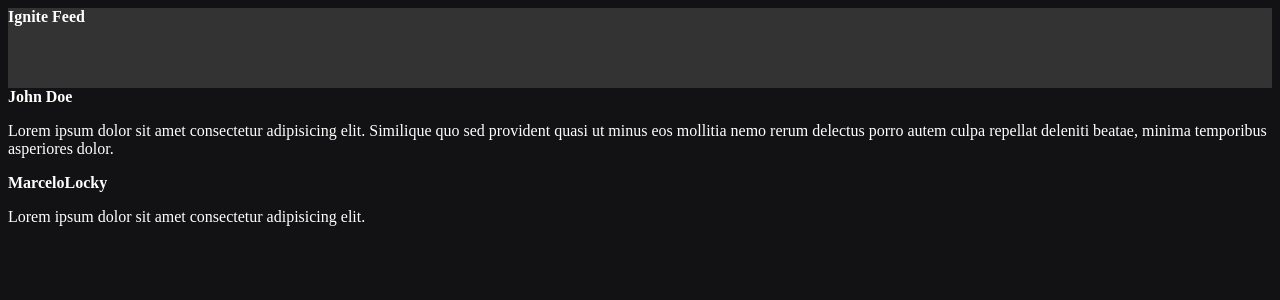
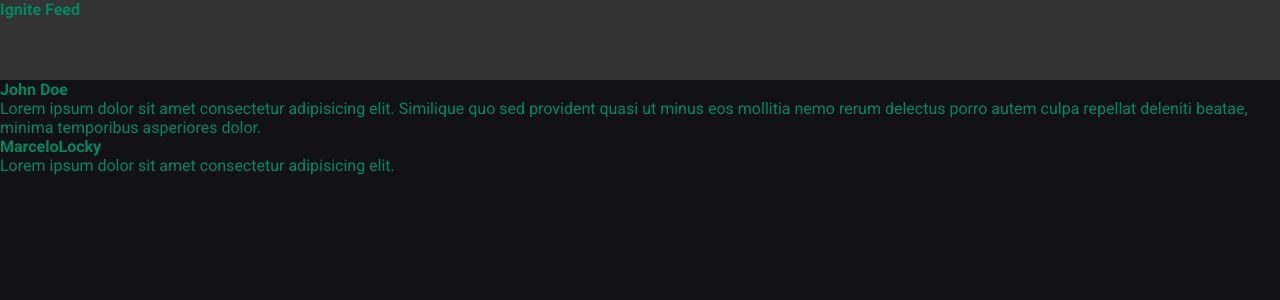
Before and after one commit to YasminFerrariDias/fundamentos-react, a React (Vite) app: page / in a window 1280 px wide. Shown: the top 300 px of the page. Built offline with nearby package versions, Linux system fonts and the light colour scheme.

Commit message:
Criando o global.css

```diff
--- a/index.html
+++ b/index.html
@@ -2,8 +2,16 @@
 <html lang="en">
   <head>
     <meta charset="UTF-8" />
-    <link rel="icon" type="image/svg+xml" href="/favicon.svg" />
+    <link rel="preconnect" href="https://fonts.googleapis.com" />
+    <link rel="preconnect" href="https://fonts.gstatic.com" crossorigin />
+
+    <link rel="icon" type="image/svg+xml" href="/src/favicon.svg" />
     <meta name="viewport" content="width=device-width, initial-scale=1.0" />
+
+    <link
+      href="https://fonts.googleapis.com/css2?family=Roboto:wght@400;700&display=swap"
+      rel="stylesheet"
+    />
     <title>01-fundamentos-react.js</title>
   </head>
   <body>
--- a/src/App.jsx
+++ b/src/App.jsx
@@ -1,6 +1,6 @@
 import { Header } from './components/Header'
 import { Post } from './Post'
-import "./styles.css"
+import "./global.css"
 
 export default function App() {
   return (
--- /dev/null
+++ b/src/global.css
@@ -0,0 +1,31 @@
+:root {
+  --white: #fff;
+  --gray-100: #e1e1e6;
+  --gray-300: #c4c4cc;
+  --gray-400: #8d8d99;
+  --gray-600: #323238;
+  --gray-700: #29292e;
+  --gray-800: #202024;
+  --gray-900: #121214;
+
+  --green-500: #00875f;
+
+}
+
+* {
+  margin: 0;
+  padding: 0;
+  box-sizing: border-box;
+}
+
+body {
+  background-color: var(--gray-900);
+  color: var(--green-500);
+  -webkit-font-smoothing: antialised;
+}
+
+body, input, textarea, button {
+  font-family: "Roboto", sans-serif;
+  font-weight: 400;
+  font-size: 1rem;
+}
--- a/src/styles.css
+++ /dev/null
@@ -1,4 +0,0 @@
-body {
-  background-color: #121214;
-  color: white;
-}
```
